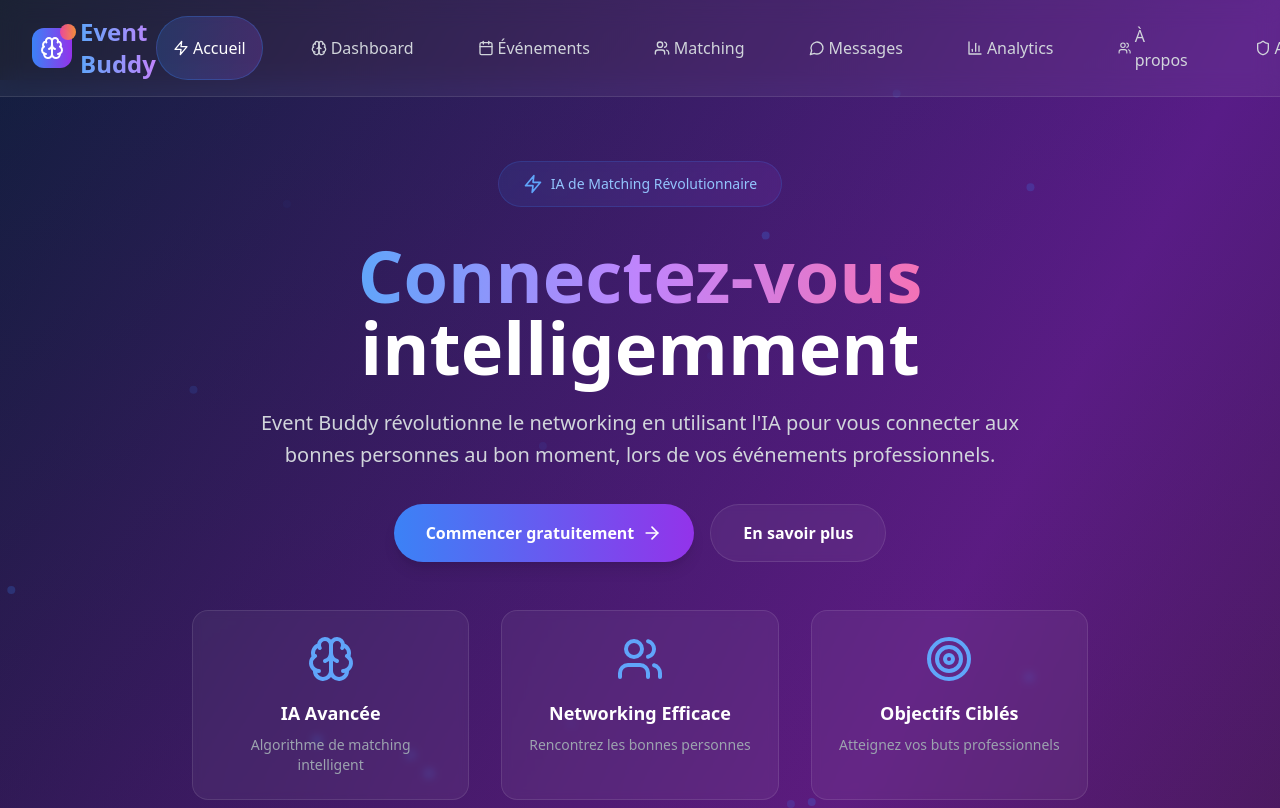
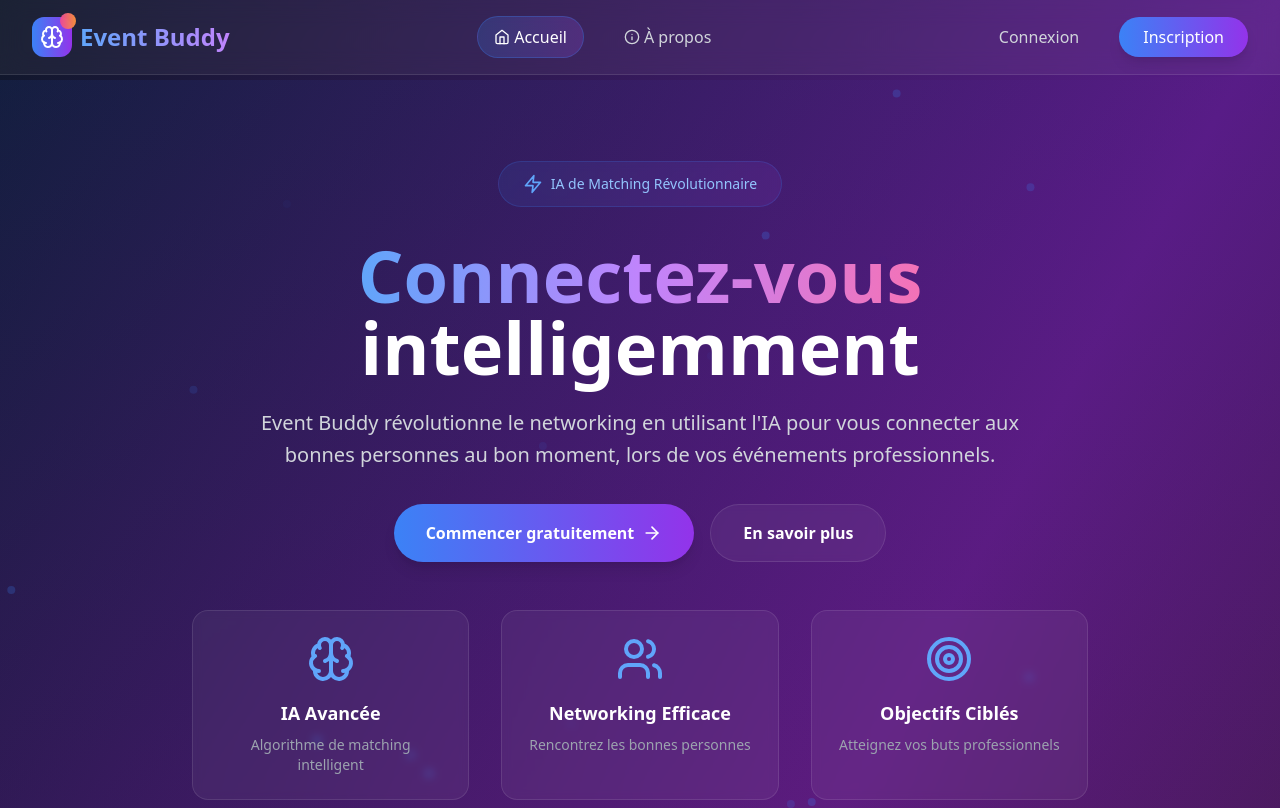
Before and after one commit to ayari-khalil/EventBuddy, a React (Vite) app in the folder frontend/: page / in a window 1280 px wide. Shown: the top 808 px of the page. Built offline with nearby package versions, Linux system fonts and the light colour scheme.

Commit message:
header , user header , admin headernavbar

```diff
--- a/frontend/src/components/Header.tsx
+++ b/frontend/src/components/Header.tsx
@@ -1,23 +1,68 @@
-import React, { useState } from 'react';
-import { Link, useLocation } from 'react-router-dom';
-import { motion } from 'framer-motion';
-import { Menu, X, Zap, Users, Brain, Calendar, MessageCircle, BarChart3, Settings as SettingsIcon, Shield } from 'lucide-react';
+import React, { useState, useEffect } from "react";
+import { Link, useLocation, useNavigate } from "react-router-dom";
+import { motion } from "framer-motion";
+import {
+  Menu,
+  X,
+  Zap,
+  Users,
+  Brain,
+  Calendar,
+  MessageCircle,
+  BarChart3,
+  Settings as SettingsIcon,
+  Shield,
+  LogOut,
+  Home,
+  Info,
+  User,
+} from "lucide-react";
 
 const Header = () => {
   const [isMenuOpen, setIsMenuOpen] = useState(false);
+  const [user, setUser] = useState<any>(null);
   const location = useLocation();
-  const isAdmin = true; // TODO: Replace with actual admin check
+  const navigate = useNavigate();
 
-  const navigation = [
-    { name: 'Accueil', href: '/', icon: Zap },
-    { name: 'Dashboard', href: '/dashboard', icon: Brain },
-    { name: 'Événements', href: '/events', icon: Calendar },
-    { name: 'Matching', href: '/matching', icon: Users },
-    { name: 'Messages', href: '/messages', icon: MessageCircle },
-    { name: 'Analytics', href: '/analytics', icon: BarChart3 },
-    { name: 'À propos', href: '/about', icon: Users },
-    ...(isAdmin ? [{ name: 'Admin', href: '/admin', icon: Shield }] : []),
+  // Charger l'utilisateur depuis localStorage/sessionStorage
+  useEffect(() => {
+    const storedUser =
+      JSON.parse(localStorage.getItem("user") || "null") ||
+      JSON.parse(sessionStorage.getItem("user") || "null");
+    setUser(storedUser);
+  }, []);
+
+  const handleLogout = () => {
+    localStorage.removeItem("user");
+    localStorage.removeItem("token");
+    sessionStorage.removeItem("user");
+    sessionStorage.removeItem("token");
+    setUser(null);
+    navigate("/login");
+  };
+
+  // Navigation publique (pas connecté)
+  const publicNav = [
+    { name: "Accueil", href: "/", icon: Home },
+    { name: "À propos", href: "/about", icon: Info },
   ];
+
+  // Navigation utilisateur connecté (USER)
+  const userNav = [
+    { name: "Profil", href: "/profile", icon: User },
+    { name: "Événements", href: "/events", icon: Calendar },
+    { name: "Matching", href: "/matching", icon: Users },
+    { name: "Messages", href: "/messages", icon: MessageCircle },
+    { name: "Analytics", href: "/analytics", icon: BarChart3 },
+    { name: "Paramètres", href: "/settings", icon: SettingsIcon },
+  ];
+
+  // Si admin → ajoute le bouton dashboard admin
+  if (user?.role === "admin") {
+    userNav.push({ name: "Admin", href: "/admindashboard", icon: Shield });
+  }
+
+  const navigation = user ? userNav : publicNav;
 
   return (
     <motion.header
@@ -27,6 +72,7 @@ const Header = () => {
     >
       <div className="max-w-7xl mx-auto px-4 sm:px-6 lg:px-8">
         <div className="flex justify-between items-center py-4">
+          {/* Logo */}
           <Link to="/" className="flex items-center space-x-2">
             <div className="relative">
               <div className="w-10 h-10 bg-gradient-to-r from-blue-500 to-purple-600 rounded-xl flex items-center justify-center">
@@ -39,15 +85,16 @@ const Header = () => {
             </span>
           </Link>
 
-          <nav className="hidden md:flex space-x-8">
+          {/* Navigation desktop */}
+          <nav className="hidden md:flex space-x-6">
             {navigation.map((item) => (
               <Link
                 key={item.name}
                 to={item.href}
                 className={`flex items-center space-x-1 px-4 py-2 rounded-full transition-all duration-300 ${
                   location.pathname === item.href
-                    ? 'bg-gradient-to-r from-blue-500/20 to-purple-500/20 text-white border border-blue-500/30'
-                    : 'text-gray-300 hover:text-white hover:bg-white/5'
+                    ? "bg-gradient-to-r from-blue-500/20 to-purple-500/20 text-white border border-blue-500/30"
+                    : "text-gray-300 hover:text-white hover:bg-white/5"
                 }`}
               >
                 <item.icon className="w-4 h-4" />
@@ -56,7 +103,18 @@ const Header = () => {
             ))}
           </nav>
 
+          {/* Boutons droits */}
           <div className="hidden md:flex space-x-4">
+            {user ? (
+              <button
+                onClick={handleLogout}
+                className="flex items-center px-4 py-2 text-red-400 hover:text-red-600 transition-colors duration-300"
+              >
+                <LogOut className="w-4 h-4 mr-1" />
+                Déconnexion
+              </button>
+            ) : (
+              <>
                 <Link
                   to="/login"
                   className="px-6 py-2 text-gray-300 hover:text-white transition-colors duration-300"
@@ -69,8 +127,11 @@ const Header = () => {
                 >
                   Inscription
                 </Link>
+              </>
+            )}
           </div>
 
+          {/* Bouton mobile */}
           <button
             onClick={() => setIsMenuOpen(!isMenuOpen)}
             className="md:hidden text-white"
@@ -80,11 +141,12 @@ const Header = () => {
         </div>
       </div>
 
+      {/* Menu mobile */}
       {isMenuOpen && (
         <motion.div
           initial={{ opacity: 0, y: -20 }}
           animate={{ opacity: 1, y: 0 }}
-          className="md:hidden bg-black/50 backdrop-blur-lg border-t border-white/10"
+          className="md:hidden bg-black/70 backdrop-blur-lg border-t border-white/10"
         >
           <div className="px-4 py-6 space-y-4">
             {navigation.map((item) => (
@@ -99,6 +161,19 @@ const Header = () => {
               </Link>
             ))}
             <div className="pt-4 space-y-2">
+              {user ? (
+                <button
+                  onClick={() => {
+                    handleLogout();
+                    setIsMenuOpen(false);
+                  }}
+                  className="w-full flex items-center justify-center px-4 py-2 bg-red-500 text-white rounded-full hover:bg-red-600 transition-all duration-300"
+                >
+                  <LogOut className="w-4 h-4 mr-2" />
+                  Déconnexion
+                </button>
+              ) : (
+                <>
                   <Link
                     to="/login"
                     onClick={() => setIsMenuOpen(false)}
@@ -113,6 +188,8 @@ const Header = () => {
                   >
                     Inscription
                   </Link>
+                </>
+              )}
             </div>
           </div>
         </motion.div>
```
Lines whose indentation alone changed are shown as unchanged.
